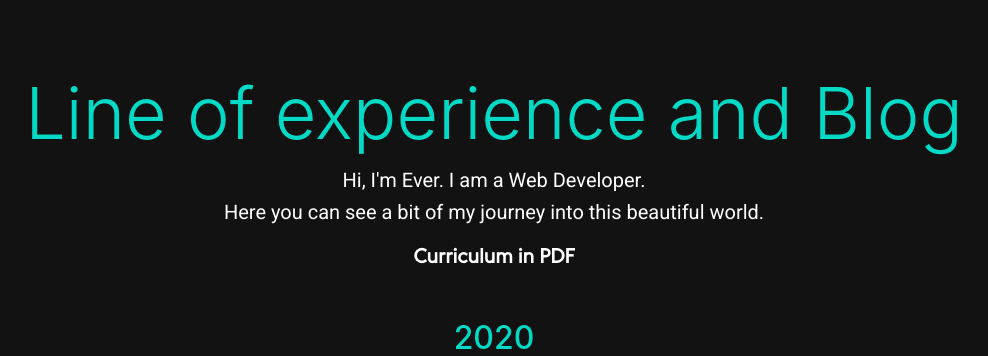
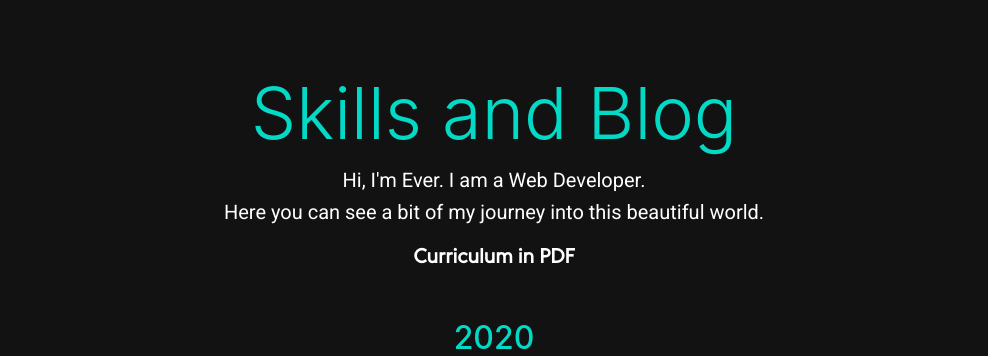
Before and after one commit to ruizdiazever/portfolio, a Django app: page / in a window 1280 px wide. Shown: the part 102-458 px from the top of the page, without its empty margins (146-1134 px from the left). Run offline with Django 3.2, Linux system fonts and the light colour scheme; data comes from the database, SQL or seed files in the repository; both versions use the stored data as it was after the commit; parts of the project's set-up code (start-up, migrations or seed data) failed here and were passed over; some libraries are stand-ins or nearby versions.

Commit message:
Change title in home and add emojis in blog and skills

```diff
--- a/core/templates/core/home.html
+++ b/core/templates/core/home.html
@@ -6,7 +6,7 @@
 
 {% block content %}
 <div id="header" style="margin-bottom: 50px !important;">
-    <h1 class="display-3">Line of experience and Blog</h1>
+    <h1 class="display-3">Skills and Blog</h1>
     <p>Hi, I'm Ever. I am a Web Developer.<br>
     Here you can see a bit of my journey into this beautiful world.</p>
 
```
Also changed, not shown: db.sqlite3.
